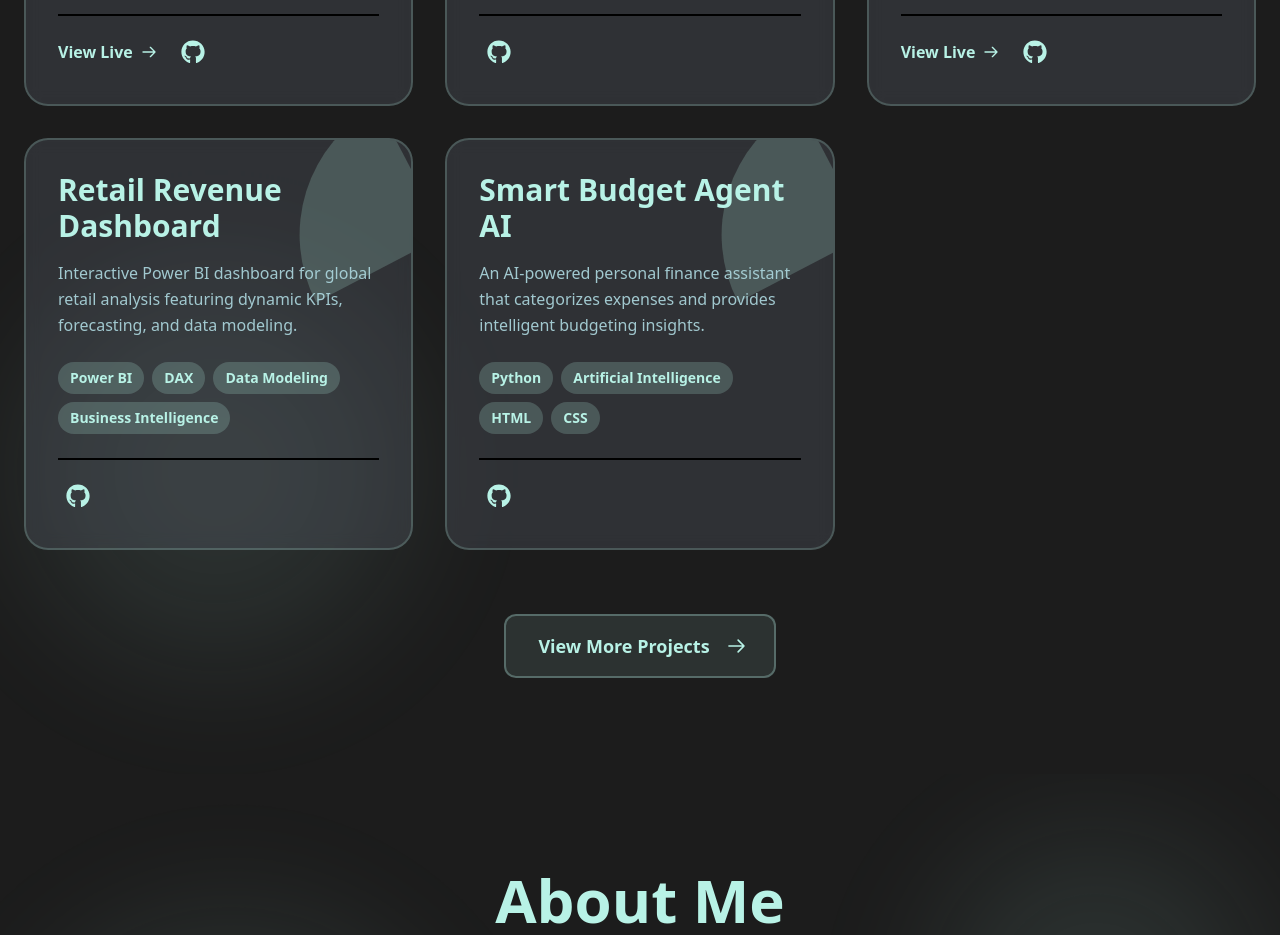
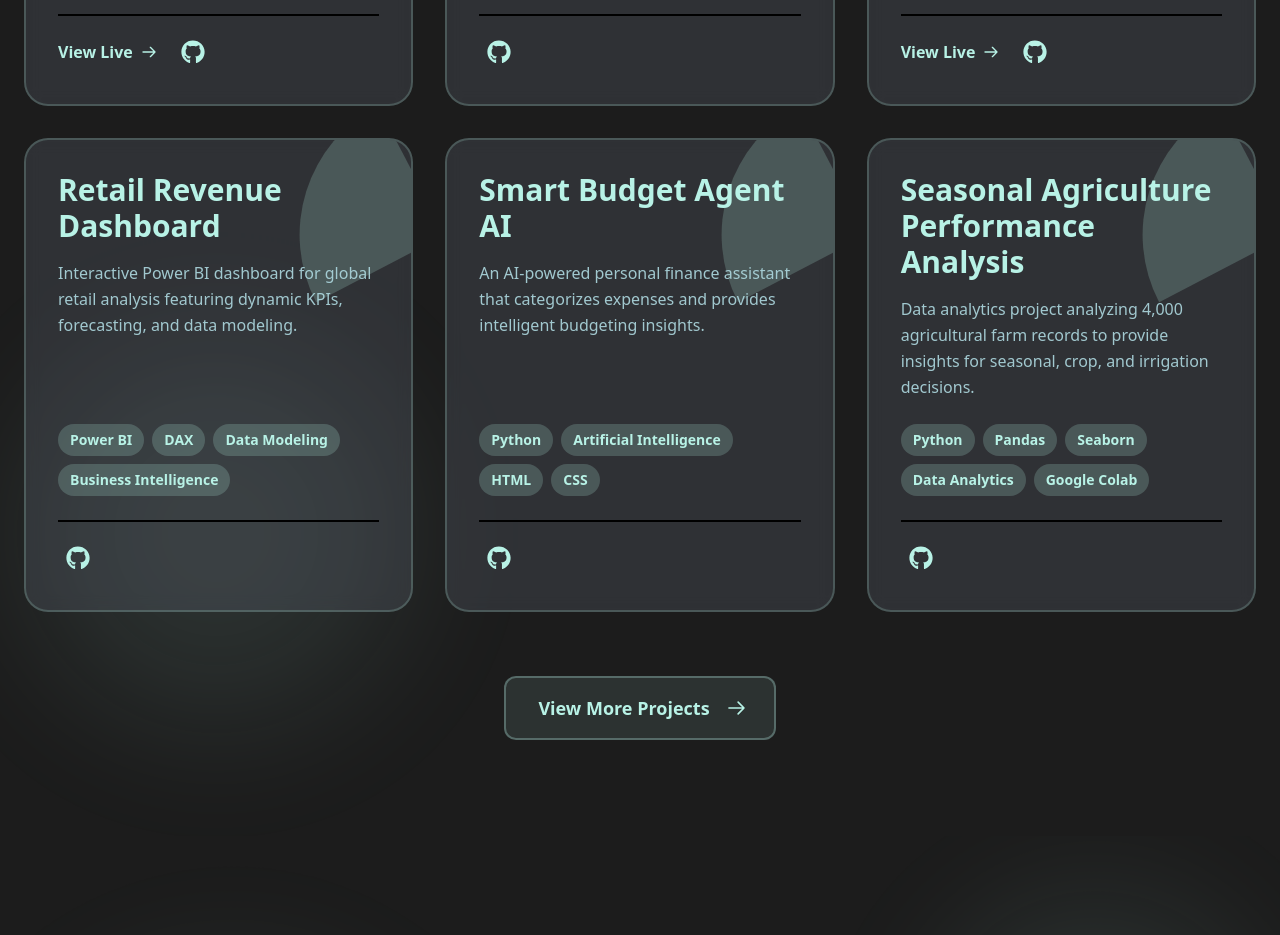
Before and after one commit to omyadav3131/portfolio, a React (Vite) app: page / in a window 1280 px wide. Shown: the part 3120-4055 px from the top of the page. Built offline with nearby package versions, Linux system fonts and the light colour scheme.

Commit message:
Add Seasonal Agriculture Performance Analysis project to portfolio

```diff
--- a/src/data/projectsData.js
+++ b/src/data/projectsData.js
@@ -128,5 +128,31 @@ export const projectsData = [
         github: 'https://github.com/omyadav3131/Smart-Budget-Agent-AI',
         live: null,
         featured: true
+    },
+    {
+        id: 'seasonal-agriculture-analysis',
+        title: 'Seasonal Agriculture Performance Analysis',
+        shortDescription: 'Data analytics project analyzing 4,000 agricultural farm records to provide insights for seasonal, crop, and irrigation decisions.',
+        fullDescription: 'Developed as part of the VOIS Data Analytics Major Project, this analytics solution evaluates agricultural performance across 4,000 farm records and 28 variables. The project explores the impact of seasons, crops, irrigation methods, and environmental conditions on yield and profitability. By employing rigorous data preparation and statistical analysis, it transforms raw agricultural data into actionable insights for resource management and crop selection.',
+        tags: ['Python', 'Pandas', 'Seaborn', 'Data Analytics', 'Google Colab'],
+        features: [
+            'Comprehensive analysis of 4,000 agricultural farm records across 28 variables',
+            'Evaluation of crop and seasonal performance metrics including yield and profit',
+            'Statistical analysis of environmental factors and irrigation water efficiency',
+            'Data preparation pipelines handling missing values through group-based median imputation'
+        ],
+        challenges: [
+            'Cleaning and standardizing a complex dataset with missing and diverse values',
+            'Analyzing multidimensional data encompassing environmental and economic variables',
+            'Identifying actionable patterns across different crops, seasons, and irrigation methods'
+        ],
+        solutions: [
+            'Implemented group-based median imputation to address missing numerical data',
+            'Utilized Pandas and Seaborn for comprehensive statistical analysis and visualization',
+            'Developed targeted metrics to evaluate profitability and water efficiency accurately'
+        ],
+        github: 'https://github.com/omyadav3131/Seasonal-Agriculture-Performance-Analysis',
+        live: null,
+        featured: true
     }
 ];
```
